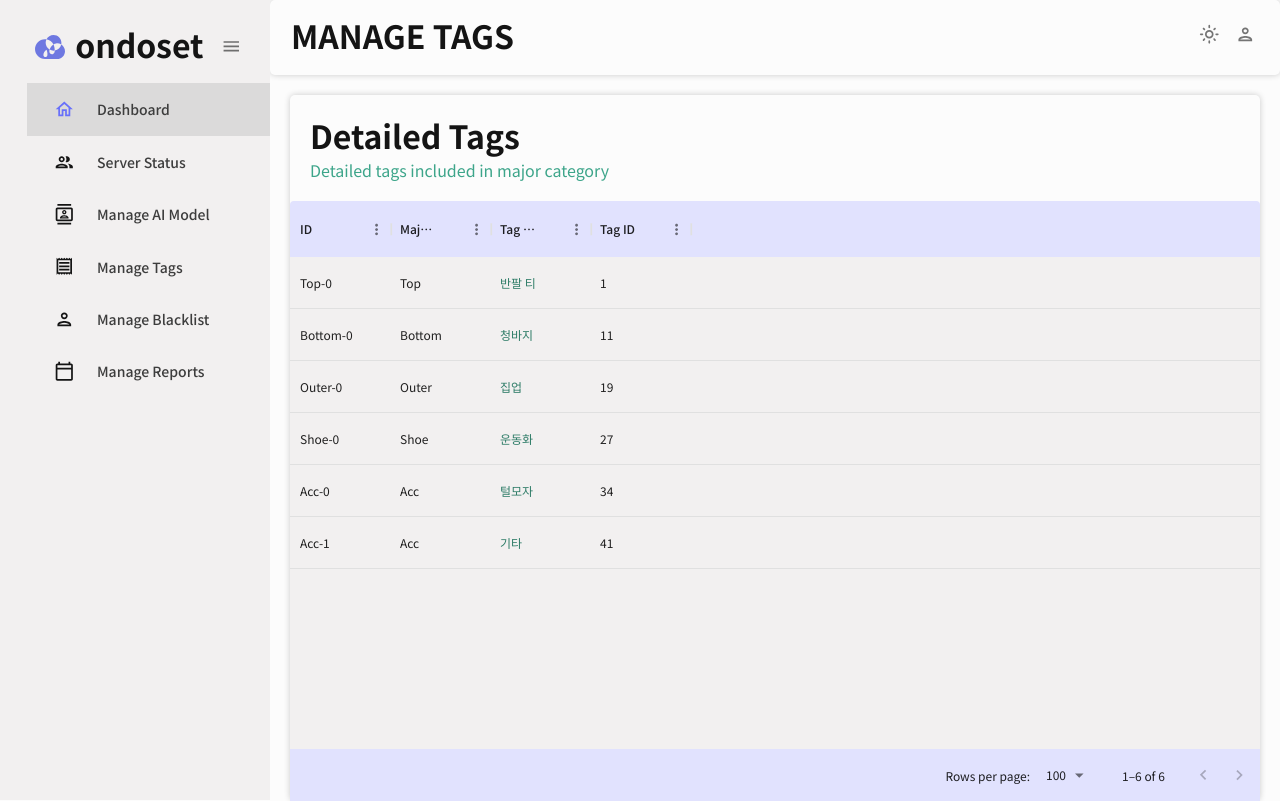
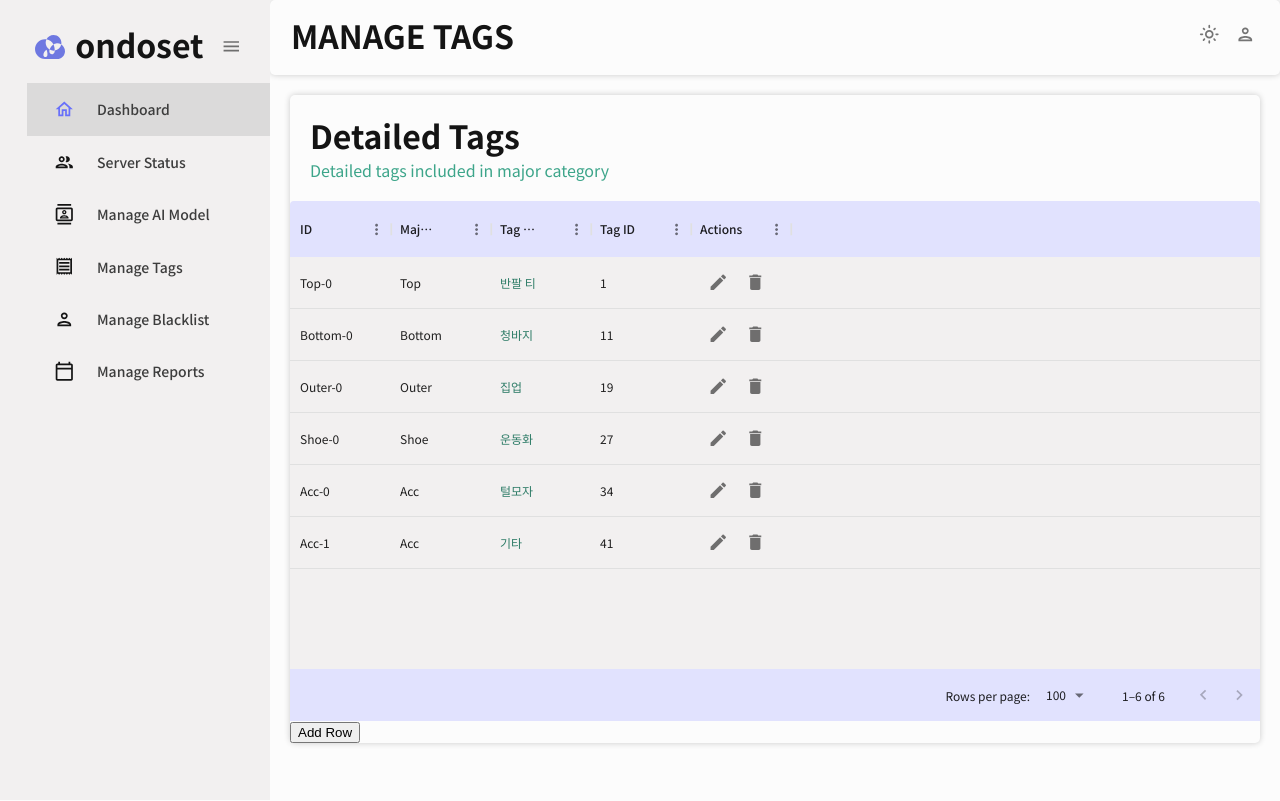
Before and after one commit to Team-Easy/Ondoset_Web, a React (Create React App) app in the folder ondoset-admin/: page /manage-tags in a window 1280 px wide. Built offline with nearby package versions, Linux system fonts and the light colour scheme.

Commit message:
Feat: add Action items

```diff
--- a/ondoset-admin/src/scenes/invoices/index.jsx
+++ b/ondoset-admin/src/scenes/invoices/index.jsx
@@ -1,12 +1,29 @@
-import { Box, Typography, useTheme } from "@mui/material";
+import { Box, Typography, IconButton, useTheme } from "@mui/material";
 import { DataGrid } from "@mui/x-data-grid";
 import { tokens } from "../../theme";
 import { mockDataInvoices, tagData } from "../../data/mockData";
 import Header from "../../components/Header";
+import EditIcon from "@mui/icons-material/Edit";
+import DeleteIcon from "@mui/icons-material/Delete";
 
 const Invoices = () => {
   const theme = useTheme();
   const colors = tokens(theme.palette.mode);
+
+  const handleAddRow = () => {
+    // 새로운 항목 추가
+    console.log("Create item");
+  };
+
+  const handleEdit = (id) => {
+    // 수정 작업 수행
+    console.log("Edit item with ID:", id);
+  };
+
+  const handleDelete = (id) => {
+    // 삭제 작업 수행
+    console.log("Delete item with ID:", id);
+  };
   const columns = [
     { field: "id", headerName: "ID" },
     { field: "category", headerName: "Major Category" },
@@ -18,6 +35,34 @@ const Invoices = () => {
     {
       field: "tagId",
       headerName: "Tag ID",
+    },
+    // {
+    //   field: "spacer",
+    //   headerName: "",
+    //   width: 100,
+    //   sortable: false,
+    //   renderCell: () => <div style={{ width: "100%", height: "100%" }}></div>,
+    // },
+    {
+      field: "actions",
+      headerName: "Actions",
+      sortable: false,
+      renderCell: (params) => (
+        <>
+          <IconButton
+            aria-label="Edit"
+            onClick={() => handleEdit(params.row.id)}
+          >
+            <EditIcon />
+          </IconButton>
+          <IconButton
+            aria-label="Delete"
+            onClick={() => handleDelete(params.row.id)}
+          >
+            <DeleteIcon />
+          </IconButton>
+        </>
+      ),
     },
   ];
 
@@ -42,7 +87,7 @@ const Invoices = () => {
       </Box>
       <Box
         m="0 0 0 0"
-        height="75vh"
+        height="65vh"
         sx={{
           "& .MuiDataGrid-root": {
             border: "none",
@@ -69,8 +114,10 @@ const Invoices = () => {
           },
         }}
       >
-        <DataGrid rows={tagData} columns={columns} />
+        <DataGrid rows={tagData} columns={columns} disableColumnFilter />
       </Box>
+
+      <button onClick={handleAddRow}>Add Row</button>
     </Box>
   );
 };
```
